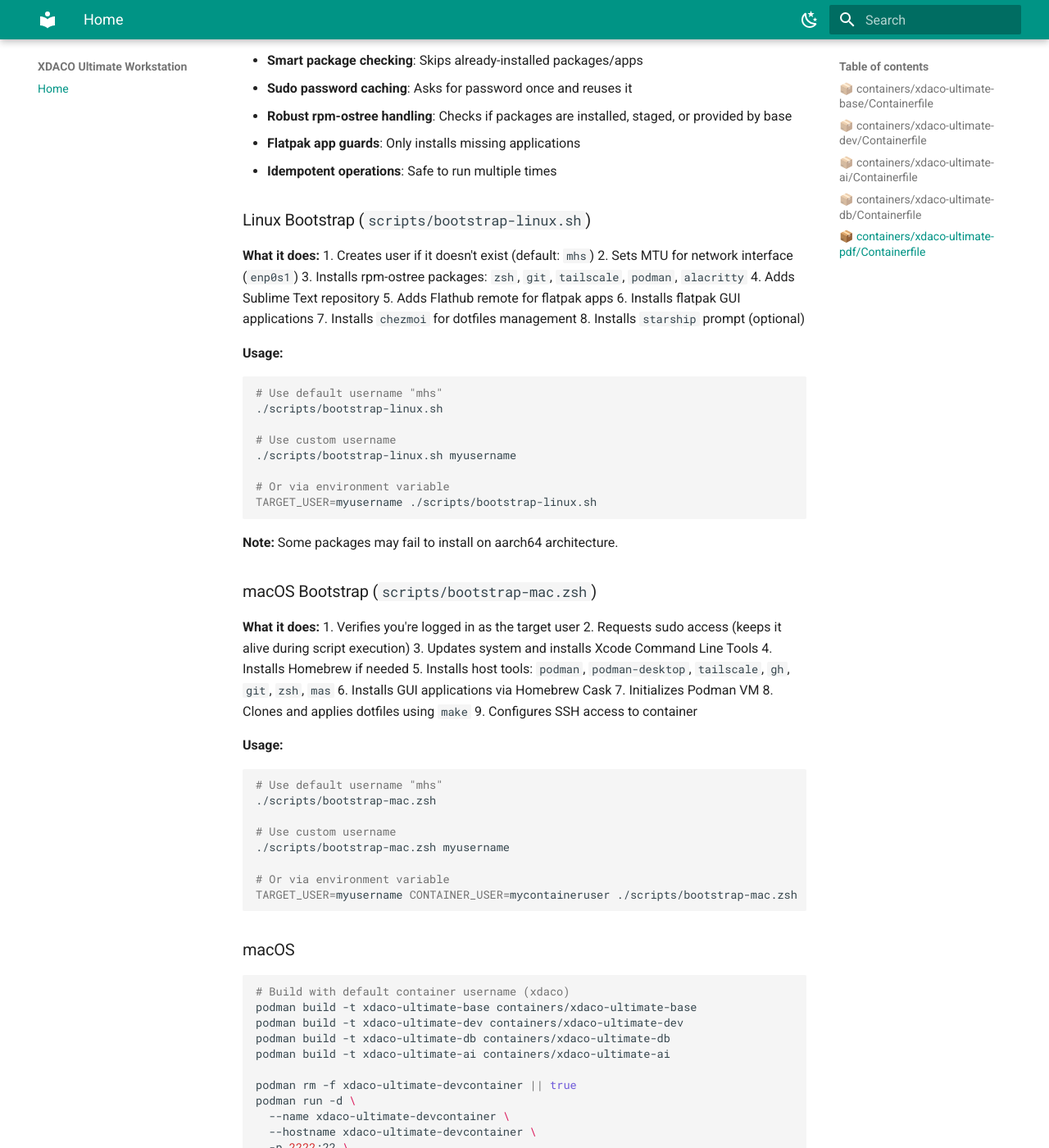
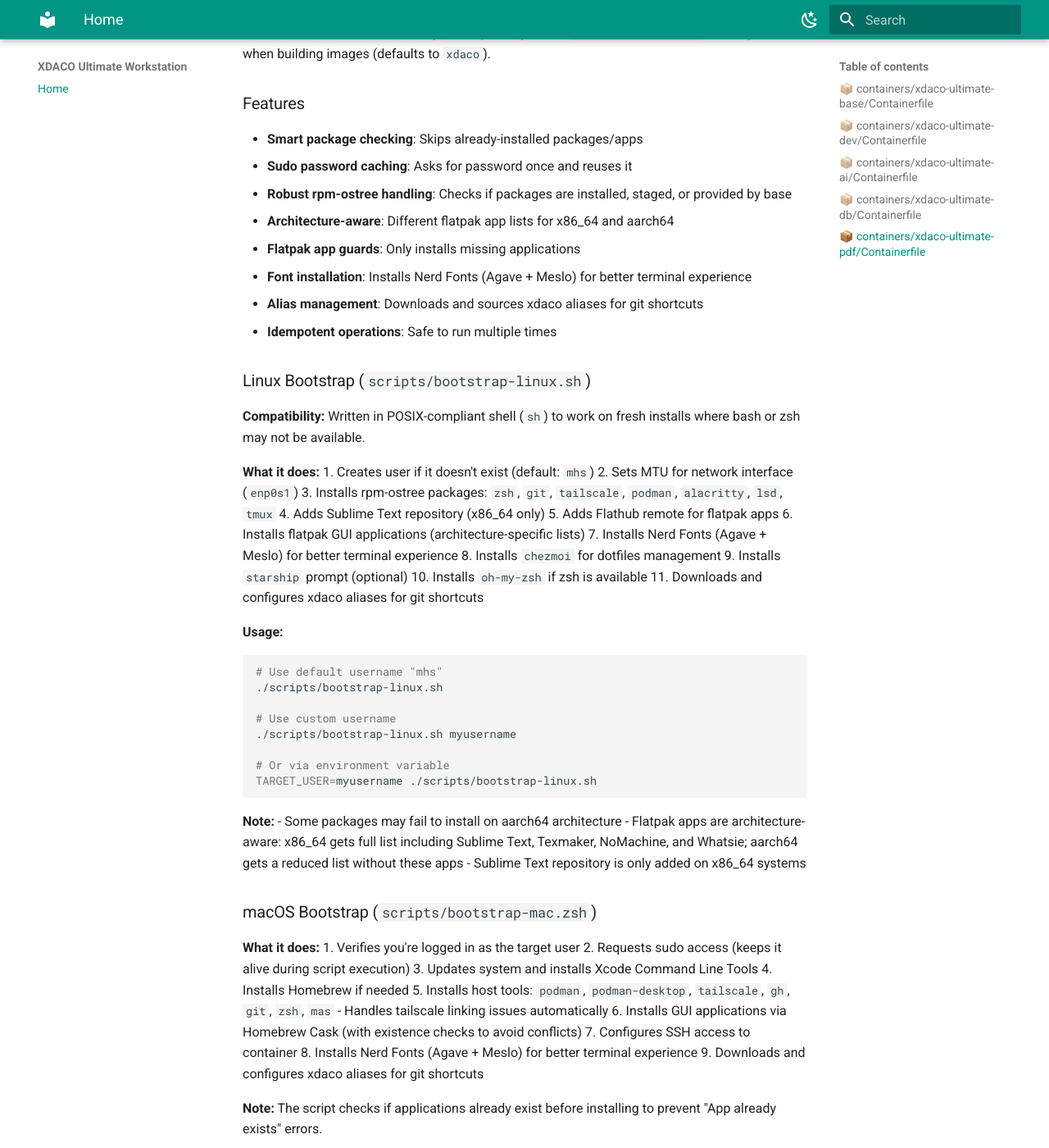
Before and after one commit to xdaco/xdaco-ultimate-workstation, an MkDocs documentation site: the page built from docs/index.md, in a window 1280 px wide and 1400 px high, scrolled down 8226 px. Shown: the whole window at 82% size. Built offline with MkDocs 1.6.1 and Material for MkDocs 9.7.7, drawn with Linux system fonts in a browser that asks for light colours; some of the changed text lies outside the part shown.

````diff
--- a/docs/index.md
+++ b/docs/index.md
@@ -114,7 +114,12 @@ RUN set -eux; \
     \
     # Starship (installed but not enabled)
     curl -fsSL https://starship.rs/install.sh | sh -s -- -y; \
-    printf '\n# Starship (optional — disabled by default)\n# eval "$(starship init zsh)"\n' >> "$HOME/.zshrc"
+    printf '\n# Starship (optional — disabled by default)\n# eval "$(starship init zsh)"\n' >> "$HOME/.zshrc"; \
+    \
+    # Download and load xdaco aliases
+    curl -fsSL https://raw.githubusercontent.com/xdaco/bash-resources/master/xdaco_aliases.sh -o "$HOME/xdaco_aliases.sh"; \
+    chmod +x "$HOME/xdaco_aliases.sh"; \
+    printf '\n# Load xdaco aliases\nif [ -f "$HOME/xdaco_aliases.sh" ]; then\n  source "$HOME/xdaco_aliases.sh"\nfi\n' >> "$HOME/.zshrc"
 
 # -----------------------------------------------------------------------------
 # Entrypoint
@@ -404,20 +409,28 @@ The **container** username is configured separately via the `CONTAINER_USERNAME`
 - **Smart package checking**: Skips already-installed packages/apps
 - **Sudo password caching**: Asks for password once and reuses it
 - **Robust rpm-ostree handling**: Checks if packages are installed, staged, or provided by base
+- **Architecture-aware**: Different flatpak app lists for x86_64 and aarch64
 - **Flatpak app guards**: Only installs missing applications
+- **Font installation**: Installs Nerd Fonts (Agave + Meslo) for better terminal experience
+- **Alias management**: Downloads and sources xdaco aliases for git shortcuts
 - **Idempotent operations**: Safe to run multiple times
 
 ### Linux Bootstrap (`scripts/bootstrap-linux.sh`)
 
+**Compatibility:** Written in POSIX-compliant shell (`sh`) to work on fresh installs where bash or zsh may not be available.
+
 **What it does:**
 1. Creates user if it doesn't exist (default: `mhs`)
 2. Sets MTU for network interface (`enp0s1`)
-3. Installs rpm-ostree packages: `zsh`, `git`, `tailscale`, `podman`, `alacritty`
-4. Adds Sublime Text repository
+3. Installs rpm-ostree packages: `zsh`, `git`, `tailscale`, `podman`, `alacritty`, `lsd`, `tmux`
+4. Adds Sublime Text repository (x86_64 only)
 5. Adds Flathub remote for flatpak apps
-6. Installs flatpak GUI applications
-7. Installs `chezmoi` for dotfiles management
-8. Installs `starship` prompt (optional)
+6. Installs flatpak GUI applications (architecture-specific lists)
+7. Installs Nerd Fonts (Agave + Meslo) for better terminal experience
+8. Installs `chezmoi` for dotfiles management
+9. Installs `starship` prompt (optional)
+10. Installs `oh-my-zsh` if zsh is available
+11. Downloads and configures xdaco aliases for git shortcuts
 
 **Usage:**
 ```bash
@@ -431,7 +444,10 @@ The **container** username is configured separately via the `CONTAINER_USERNAME`
 TARGET_USER=myusername ./scripts/bootstrap-linux.sh
 ```
 
-**Note:** Some packages may fail to install on aarch64 architecture.
+**Note:**
+- Some packages may fail to install on aarch64 architecture
+- Flatpak apps are architecture-aware: x86_64 gets full list including Sublime Text, Texmaker, NoMachine, and Whatsie; aarch64 gets a reduced list without these apps
+- Sublime Text repository is only added on x86_64 systems
 
 ### macOS Bootstrap (`scripts/bootstrap-mac.zsh`)
 
@@ -441,10 +457,13 @@ TARGET_USER=myusername ./scripts/bootstrap-linux.sh
 3. Updates system and installs Xcode Command Line Tools
 4. Installs Homebrew if needed
 5. Installs host tools: `podman`, `podman-desktop`, `tailscale`, `gh`, `git`, `zsh`, `mas`
-6. Installs GUI applications via Homebrew Cask
-7. Initializes Podman VM
-8. Clones and applies dotfiles using `make`
-9. Configures SSH access to container
+   - Handles tailscale linking issues automatically
+6. Installs GUI applications via Homebrew Cask (with existence checks to avoid conflicts)
+7. Configures SSH access to container
+8. Installs Nerd Fonts (Agave + Meslo) for better terminal experience
+9. Downloads and configures xdaco aliases for git shortcuts
+
+**Note:** The script checks if applications already exist before installing to prevent "App already exists" errors.
 
 **Usage:**
 ```bash
@@ -546,6 +565,24 @@ chezmoi init --apply https://github.com/YOURORG/dotfiles.git
 stow zsh tmux nvim git
 ```
 
+## 🎨 Aliases & Fonts
+
+### xdaco Aliases
+
+Git aliases and helper functions are automatically installed:
+- Downloaded to `~/xdaco_aliases.sh` during bootstrap/container build
+- Sourced from `.zshrc` on shell startup
+- Provides shortcuts like `g`, `gs`, `gd`, `gl`, `gp` for git operations
+- Includes cross-platform permission helpers (`lsh`, `lsp`)
+- Works offline after initial download
+
+### Nerd Fonts
+
+Nerd Fonts (Agave + Meslo) are installed for better terminal experience:
+- Installed to `~/.local/share/fonts/`
+- Automatically configured in containers
+- Installed by bootstrap scripts on host systems
+
 ---
 
 ## 🔑 Secrets
@@ -593,9 +630,9 @@ ssh ultimate-devcontainer -p 2222
 
 ### Container CLI
 
-- zsh, oh-my-zsh, gitstatus, tmux, neovim
+- zsh, oh-my-zsh (Agnoster theme), gitstatus, tmux, neovim
 - direnv, zoxide, atuin, starship (installed, not default)
-- tree, fd, bat, jq, ripgrep
+- tree, fd, bat, jq, ripgrep, eza, lsd
 - diff-so-fancy, delta, rsync, ncdu, duf, fdupes
 - p7zip, zip, glow, pass, stow, skopeo
 - nmap, asciinema, wego
@@ -605,29 +642,37 @@ ssh ultimate-devcontainer -p 2222
 - opencode, claude-code
 - podman, podman-compose
 - age, sops, gnupg
+- xdaco aliases (git shortcuts and helpers)
+- Nerd Fonts (Agave + Meslo) for terminal
 
 ---
 
 ### GUI Apps (macOS + Fedora)
 
-- alacritty
-- ghostty
-- vscode
-- sublime-text
-- texmaker
-- vlc
-- brave
-- gimp
-- balenaEtcher
-- bitwarden
-- nomachine
-- slack
-- tailscale
-- inkscape
-- obsidian
-- whatsapp
-- libreoffice
-- stirling-pdf (container)
+**macOS (via Homebrew Cask):**
+- alacritty, ghostty
+- visual-studio-code, sublime-text, texmaker
+- vlc, brave-browser, gimp
+- cursor, balenaetcher, bitwarden, nomachine, slack
+- inkscape, obsidian
+- utm, alfred, whatsapp
+
+**Linux (via Flatpak, architecture-specific):**
+
+**x86_64:**
+- com.visualstudio.code, com.sublimetext.three, net.xm1math.Texmaker
+- org.videolan.VLC, com.brave.Browser, org.gimp.GIMP
+- com.bitwarden.desktop, com.nomachine.nxplayer, com.slack.Slack
+- org.inkscape.Inkscape, md.obsidian.Obsidian, com.ktechpit.whatsie
+- org.libreoffice.LibreOffice, io.github.alainm23.planify, com.rustdesk.RustDesk
+
+**aarch64:**
+- com.visualstudio.code, org.videolan.VLC, com.brave.Browser
+- com.quexten.Goldwarden, org.gimp.GIMP, com.ktechpit.whatsie
+- org.inkscape.Inkscape, md.obsidian.Obsidian
+- org.libreoffice.LibreOffice, io.github.alainm23.planify, com.rustdesk.RustDesk
+
+**Note:** Some apps (Sublime Text, Texmaker, NoMachine, Bitwarden) are not available on aarch64.
 
 ---
 
````
Also changed, not shown: README.md (+88 -34 lines).
